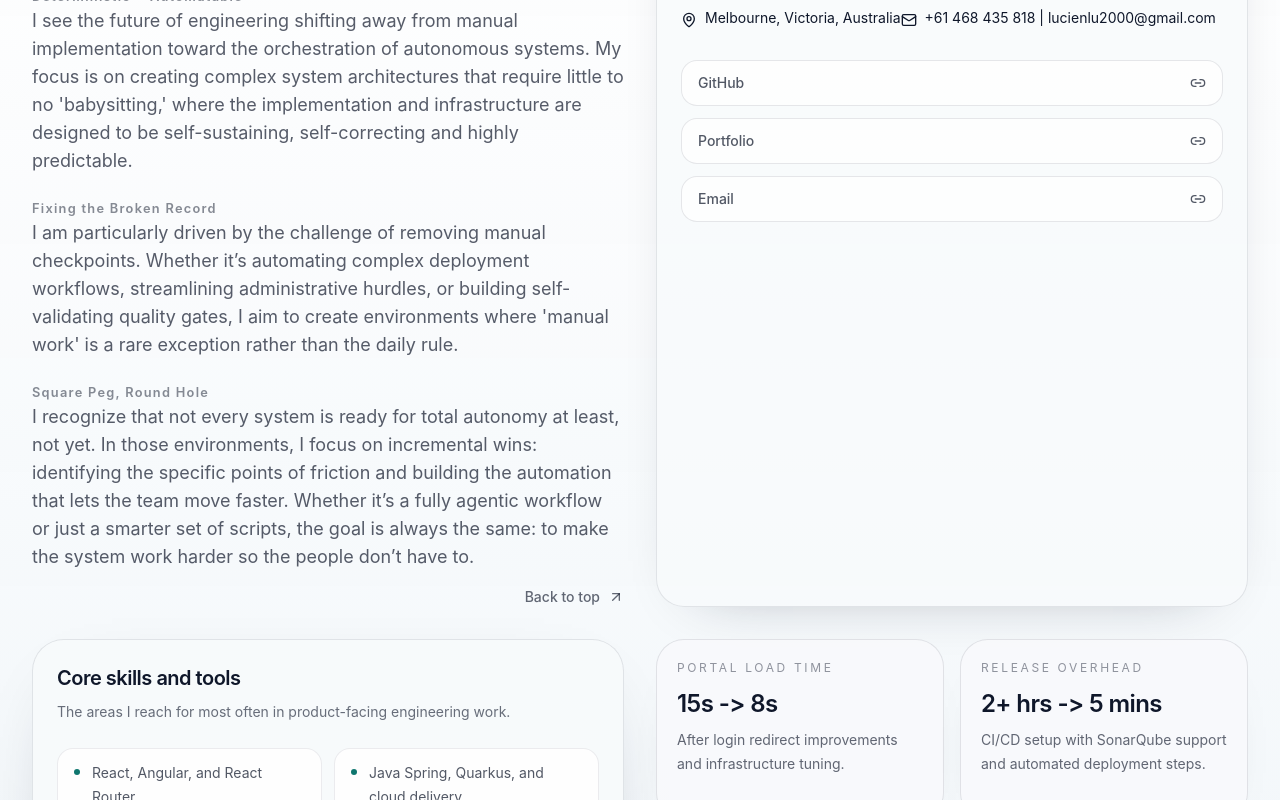
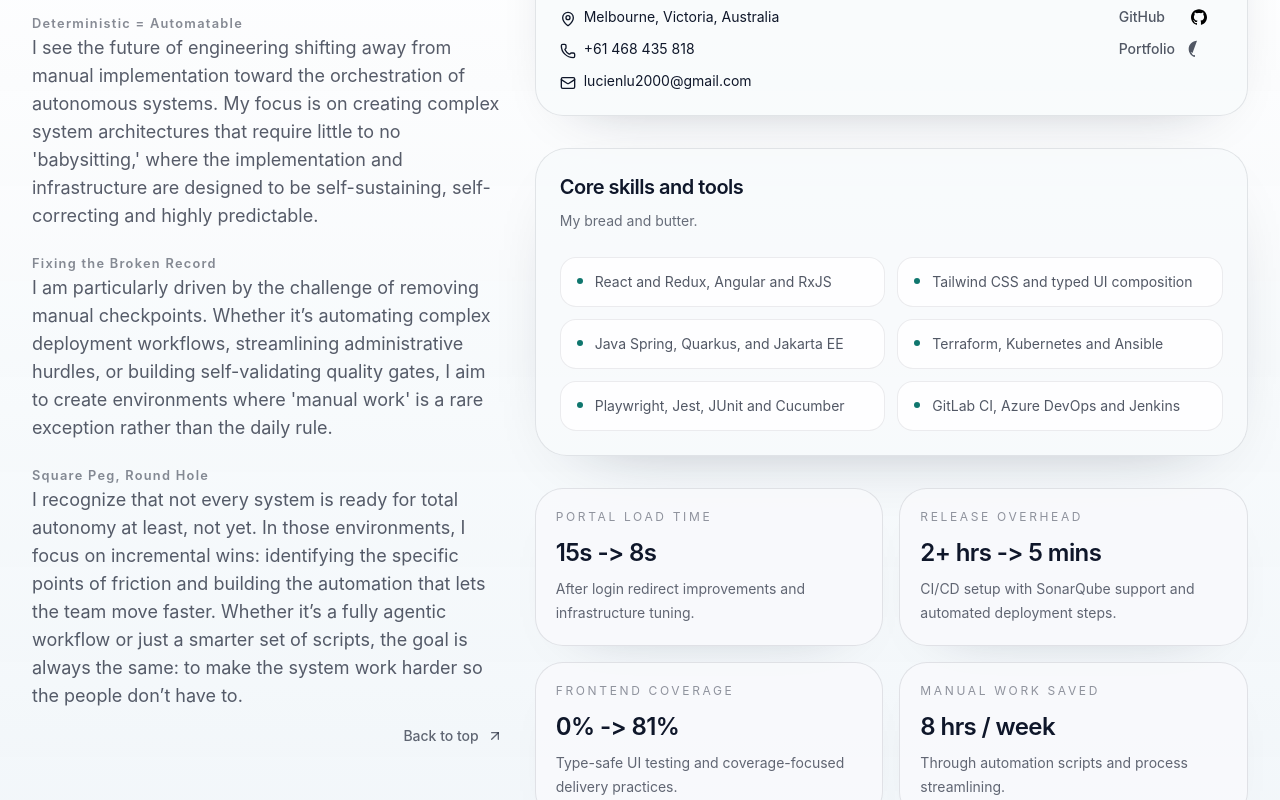
Before and after one commit to marutsuki/lucienxlu, a React (Vite) app: page / in a window 1280 px wide. Shown: the part 1280-2080 px from the top of the page. Built offline with nearby package versions, Linux system fonts and the light colour scheme.

Commit message:
feat(about): some refactoring and redesign of the About Me page

```diff
--- a/src/components/ui/splash-layout.tsx
+++ b/src/components/ui/splash-layout.tsx
@@ -1,23 +1,23 @@
-import type { ReactNode } from 'react'
-import { ArrowDownRight, Sparkles } from 'lucide-react'
-import clsx from 'clsx'
+import type { ReactNode } from "react";
+import { ArrowDownRight, Sparkles } from "lucide-react";
+import clsx from "clsx";
 
 export type SplashAction = {
-  label: string
-  href: string
-  variant?: 'primary' | 'secondary'
-}
+  label: string;
+  href: string;
+  variant?: "primary" | "secondary";
+};
 
 export type SplashLayoutProps = {
-  eyebrow: string
-  title: ReactNode
-  summary: ReactNode
-  portraitSrc?: string
-  portraitAlt: string
-  actions?: SplashAction[]
-  scrollTargetId?: string
-  className?: string
-}
+  eyebrow: string;
+  title: ReactNode;
+  summary: ReactNode;
+  portraitSrc?: string;
+  portraitAlt: string;
+  actions?: SplashAction[];
+  scrollTargetId?: string;
+  className?: string;
+};
 
 export const SplashLayout = ({
   eyebrow,
@@ -26,14 +26,14 @@ export const SplashLayout = ({
   portraitSrc,
   portraitAlt,
   actions = [],
-  scrollTargetId = 'about-me',
+  scrollTargetId = "about-me",
   className,
 }: SplashLayoutProps) => {
   return (
     <section
       aria-labelledby="splash-title"
       className={clsx(
-        'relative isolate overflow-hidden border-b border-foreground/10 bg-[radial-gradient(circle_at_top_left,rgba(15,118,110,0.16),transparent_42%),linear-gradient(180deg,rgba(255,255,255,0.92),rgba(248,250,252,1))] px-4 py-8 sm:px-6 lg:min-h-[100svh] lg:px-10',
+        "relative isolate overflow-hidden border-b border-foreground/10 bg-[radial-gradient(circle_at_top_left,rgba(15,118,110,0.16),transparent_42%),linear-gradient(180deg,rgba(255,255,255,0.92),rgba(248,250,252,1))] px-4 py-8 sm:px-6 lg:min-h-[100svh] lg:px-10",
         className,
       )}
     >
@@ -57,10 +57,10 @@ export const SplashLayout = ({
             {actions.map((action) => (
               <a
                 className={clsx(
-                  'inline-flex items-center justify-center rounded-full px-5 py-3 text-sm font-medium transition-colors focus-visible:outline-none focus-visible:ring-2 focus-visible:ring-offset-2',
-                  action.variant === 'secondary'
-                    ? 'border border-foreground/15 bg-background/75 text-foreground hover:bg-background focus-visible:ring-foreground'
-                    : 'bg-foreground text-background hover:bg-foreground/90 focus-visible:ring-foreground/60',
+                  "inline-flex items-center justify-center rounded-full px-5 py-3 text-sm font-medium transition-colors focus-visible:outline-none focus-visible:ring-2 focus-visible:ring-offset-2",
+                  action.variant === "secondary"
+                    ? "border border-foreground/15 bg-background/75 text-foreground hover:bg-background focus-visible:ring-foreground"
+                    : "bg-foreground text-background hover:bg-foreground/90 focus-visible:ring-foreground/60",
                 )}
                 href={action.href}
                 key={action.href}
@@ -81,18 +81,18 @@ export const SplashLayout = ({
 
         <div className="flex flex-1 justify-center lg:justify-end">
           <figure className="relative w-full max-w-xl">
-            <div className="absolute inset-0 -z-10 rounded-[2rem] bg-[linear-gradient(135deg,rgba(15,23,42,0.12),rgba(15,118,110,0.2))] blur-3xl" />
-            <div className="overflow-hidden rounded-[2rem] border border-foreground/10 bg-background/80 shadow-[0_30px_90px_-45px_rgba(15,23,42,0.45)] backdrop-blur">
+            <div className="absolute inset-0 -z-10 rounded-4xl bg-[linear-gradient(135deg,rgba(15,23,42,0.12),rgba(15,118,110,0.2))] blur-3xl" />
+            <div className="overflow-hidden rounded-4xl border border-foreground/10 bg-background/80 shadow-[0_30px_90px_-45px_rgba(15,23,42,0.45)] backdrop-blur">
               {portraitSrc ? (
                 <img
                   alt={portraitAlt}
-                  className="aspect-[4/5] w-full object-cover"
+                  className="aspect-4/5 w-full object-cover"
                   src={portraitSrc}
                 />
               ) : (
                 <div
                   aria-label={portraitAlt}
-                  className="grid aspect-[4/5] w-full place-items-center bg-[radial-gradient(circle_at_top,rgba(15,118,110,0.2),transparent_40%),linear-gradient(160deg,rgba(15,23,42,0.95),rgba(30,41,59,0.92))] p-8 text-center text-background"
+                  className="grid aspect-4/5 w-full place-items-center bg-[radial-gradient(circle_at_top,rgba(15,118,110,0.2),transparent_40%),linear-gradient(160deg,rgba(15,23,42,0.95),rgba(30,41,59,0.92))] p-8 text-center text-background"
                   role="img"
                 >
                   <div>
@@ -101,7 +101,8 @@ export const SplashLayout = ({
                     </p>
                     <p className="mt-3 text-2xl font-semibold">{portraitAlt}</p>
                     <p className="mt-2 text-sm leading-6 text-background/72">
-                      Replace this block with the final image asset when it becomes available.
+                      Replace this block with the final image asset when it
+                      becomes available.
                     </p>
                   </div>
                 </div>
@@ -111,5 +112,5 @@ export const SplashLayout = ({
         </div>
       </div>
     </section>
-  )
-}
+  );
+};
--- a/src/data/content.ts
+++ b/src/data/content.tsx
@@ -7,15 +7,44 @@ export const resumeContent: ResumeContent = {
     summary:
       "Software engineer focused on frontend-heavy full-stack systems, developer experience, and production reliability across React, Java, and cloud platforms.",
     location: "Melbourne, Victoria, Australia",
-    contact: "+61 468 435 818 | lucienlu2000@gmail.com",
+    contact: {
+      email: "lucienlu2000@gmail.com",
+      phone: "+61 468 435 818",
+    },
     links: [
       {
         label: "GitHub",
         href: "https://github.com/marutsuki/",
+        icon: (
+          <svg
+            xmlns="http://www.w3.org/2000/svg"
+            viewBox="0 0 24 24"
+            fill="currentColor"
+            className="size-5"
+          >
+            <path
+              fillRule="evenodd"
+              d="M12 2C6.477 2 2 6.484 2 12.017c0 4.42 2.865 8.166 6.839 9.489.5.092.682-.217.682-.483 0-.237-.009-.868-.013-1.703-2.787.605-3.375-1.343-3.375-1.343-.455-1.156-1.11-1.464-1.11-1.464-.908-.62.069-.608.069-.608 1.004.07 1.532 1.032 1.532 1.032.892 1.528 2.341"
+            />
+          </svg>
+        ),
       },
       {
         label: "Portfolio",
         href: "https://marutsuki.com/",
+        icon: (
+          <svg
+            xmlns="http://www.w3.org/2000/svg"
+            viewBox="0 0 24 24"
+            fill="currentColor"
+            className="size-5"
+          >
+            <path
+              fillRule="evenodd"
+              d="M12 2C6.477 2 2 6.484 2 12.017c0 4.42 2.865 8.166 6.839 9.489.5.092.682-.217.682-.483 0-.237-.009-.868-.013-1.703-2.787.605-3.375-1.343-3.375-1.343-.455-1.156-1.11-1.464-1.11-1.464-.908-.62.069-.608.069-.608 1.004.07 1.532 1.032 1.532 1.032.892 1.528 2.341"
+            />
+          </svg>
+        ),
       },
     ],
   },
@@ -327,25 +356,49 @@ export const landingContent: LandingPageContent = {
       },
     ],
     skills: [
-      "React, Angular, and React Router",
-      "Java Spring, Quarkus, and cloud delivery",
-      "Performance tuning and observability",
-      "Playwright, Jest, JUnit, and test automation",
+      "React and Redux, Angular and RxJS",
       "Tailwind CSS and typed UI composition",
-      "Developer experience, CI/CD, and release tooling",
+      "Java Spring, Quarkus, and Jakarta EE",
+      "Terraform, Kubernetes and Ansible",
+      "Playwright, Jest, JUnit and Cucumber",
+      "GitLab CI, Azure DevOps and Jenkins",
     ],
     quickLinks: [
       {
         label: "GitHub",
         href: "https://github.com/marutsuki/",
+        icon: (
+          <svg
+            fill="#000000"
+            width={16}
+            height={16}
+            viewBox="0 0 24 24"
+            role="img"
+            xmlns="http://www.w3.org/2000/svg"
+          >
+            <title>GitHub icon</title>
+            <path d="M12 .297c-6.63 0-12 5.373-12 12 0 5.303 3.438 9.8 8.205 11.385.6.113.82-.258.82-.577 0-.285-.01-1.04-.015-2.04-3.338.724-4.042-1.61-4.042-1.61C4.422 18.07 3.633 17.7 3.633 17.7c-1.087-.744.084-.729.084-.729 1.205.084 1.838 1.236 1.838 1.236 1.07 1.835 2.809 1.305 3.495.998.108-.776.417-1.305.76-1.605-2.665-.3-5.466-1.332-5.466-5.93 0-1.31.465-2.38 1.235-3.22-.135-.303-.54-1.523.105-3.176 0 0 1.005-.322 3.3 1.23.96-.267 1.98-.399 3-.405 1.02.006 2.04.138 3 .405 2.28-1.552 3.285-1.23 3.285-1.23.645 1.653.24 2.873.12 3.176.765.84 1.23 1.91 1.23 3.22 0 4.61-2.805 5.625-5.475 5.92.42.36.81 1.096.81 2.22 0 1.606-.015 2.896-.015 3.286 0 .315.21.69.825.57C20.565 22.092 24 17.592 24 12.297c0-6.627-5.373-12-12-12" />
+          </svg>
+        ),
       },
       {
         label: "Portfolio",
         href: "https://marutsuki.com/",
-      },
-      {
-        label: "Email",
-        href: "mailto:lucienlu2000@gmail.com",
+        icon: (
+          <svg
+            xmlns="http://www.w3.org/2000/svg"
+            width={16}
+            height={16}
+            viewBox="0 0 24 24"
+            fill="currentColor"
+            className="size-5"
+          >
+            <path
+              fillRule="evenodd"
+              d="M12 2C6.477 2 2 6.484 2 12.017c0 4.42 2.865 8.166 6.839 9.489.5.092.682-.217.682-.483 0-.237-.009-.868-.013-1.703-2.787.605-3.375-1.343-3.375-1.343-.455-1.156-1.11-1.464-1.11-1.464-.908-.62.069-.608.069-.608 1.004.07 1.532 1.032 1.532 1.032.892 1.528 2.341"
+            />
+          </svg>
+        ),
       },
     ],
     metrics: [
--- a/src/pages/HomePage.tsx
+++ b/src/pages/HomePage.tsx
@@ -1,6 +1,6 @@
 import { useEffect, useState } from "react";
 import clsx from "clsx";
-import { ArrowUpRight, Link2, Mail, MapPin } from "lucide-react";
+import { ArrowUpRight, Mail, MapPin, Phone } from "lucide-react";
 import { AboutCard } from "../components/ui/about-card";
 import { MetadataLine } from "../components/ui/metadata-line";
 import { SplashLayout } from "../components/ui/splash-layout";
@@ -70,7 +70,14 @@ const SplashSection = () => {
                   <MapPin aria-hidden="true" className="size-4" />
                   {profile.location}
                 </span>,
-                profile.contact,
+                <span className="inline-flex items-center gap-2" key="email">
+                  <Mail aria-hidden="true" className="size-4" />
+                  {profile.contact.email}
+                </span>,
+                <span className="inline-flex items-center gap-2" key="phone">
+                  <Phone aria-hidden="true" className="size-4" />
+                  {profile.contact.phone}
+                </span>,
               ]}
             />
           </div>
@@ -82,7 +89,7 @@ const SplashSection = () => {
 };
 
 const AboutSection = () => {
-  const { hero, about } = landingContent;
+  const { about } = landingContent;
   const { profile } = resumeContent;
   const [isAboutVisible, setIsAboutVisible] = useState(() => {
     if (typeof window === "undefined") {
@@ -128,12 +135,13 @@ const AboutSection = () => {
     >
       <div
         className={clsx(
-          "grid grid-cols-2 gap-8 mx-auto max-w-7xl px-4 py-16 transition-all duration-700 ease-out sm:px-6 lg:px-8 lg:py-20",
+          "flex flex-row gap-8 mx-auto max-w-7xl px-4 py-16 transition-all duration-700 ease-out sm:px-6 lg:px-8 lg:py-20",
           isAboutVisible
             ? "translate-y-0 opacity-100"
             : "translate-y-8 opacity-0",
         )}
       >
+        <div className="flex flex-col gap-8">
           <div className="flex lg:flex-col gap-4 sm:flex-row sm:items-end sm:justify-between">
             <div className="max-w-3xl">
               <p className="text-sm uppercase tracking-[0.28em] text-foreground/50">
@@ -171,27 +179,46 @@ const AboutSection = () => {
               <ArrowUpRight aria-hidden="true" className="size-4" />
             </a>
           </div>
-
+        </div>
+        <div className="flex flex-col gap-8">
           <AboutCard
             badge={profile.headline}
             description={
               <div className="space-y-5">
                 <p>{profile.summary}</p>
-              <div className="space-y-3 text-sm text-foreground/68">
+                <div className="flex flex-row justify-between gap-6">
+                  <div className="flex flex-col space-y-3 text-sm text-foreground/68">
                     <p className="inline-flex items-start gap-2">
-                  <MapPin aria-hidden="true" className="mt-1 size-4 shrink-0" />
+                      <MapPin
+                        aria-hidden="true"
+                        className="mt-1 size-4 shrink-0"
+                      />
                       <span>{profile.location}</span>
                     </p>
                     <p className="inline-flex items-start gap-2">
-                  <Mail aria-hidden="true" className="mt-1 size-4 shrink-0" />
-                  <span>{profile.contact}</span>
+                      <Phone
+                        aria-hidden="true"
+                        className="mt-1 size-4 shrink-0"
+                      />
+                      <span>{profile.contact.phone}</span>
+                    </p>
+                    <p className="inline-flex items-start gap-2">
+                      <Mail
+                        aria-hidden="true"
+                        className="mt-1 size-4 shrink-0"
+                      />
+                      <span>{profile.contact.email}</span>
                     </p>
                   </div>
-              <ul className="grid gap-3 sm:grid-cols-3 lg:grid-cols-1">
+                  <div className="flex flex-col space-y-3 text-sm text-foreground/68">
+                    <ul className="flex flex-col space-y-3">
                       {about.quickLinks.map((link) => (
-                  <li key={link.href}>
+                        <li
+                          className="inline-flex items-start gap-2"
+                          key={link.href}
+                        >
                           <a
-                      className="inline-flex w-full items-center justify-between gap-3 rounded-2xl border border-foreground/10 bg-surface/75 px-4 py-3 text-sm font-medium text-foreground/72 transition-colors hover:border-foreground/20 hover:text-foreground focus-visible:outline-none focus-visible:ring-2 focus-visible:ring-foreground/30 focus-visible:ring-offset-2"
+                            className="inline-flex w-full items-center justify-between gap-3 px-4 text-sm font-medium text-foreground/72 transition-colors hover:border-foreground/20 hover:text-foreground focus-visible:outline-none focus-visible:ring-2 focus-visible:ring-foreground/30 focus-visible:ring-offset-2"
                             href={link.href}
                             rel={
                               link.href.startsWith("http")
@@ -199,20 +226,23 @@ const AboutSection = () => {
                                 : undefined
                             }
                             target={
-                        link.href.startsWith("http") ? "_blank" : undefined
+                              link.href.startsWith("http")
+                                ? "_blank"
+                                : undefined
                             }
                           >
                             <span>{link.label}</span>
-                      <Link2 aria-hidden="true" className="size-4 shrink-0" />
+                            {link.icon}
                           </a>
                         </li>
                       ))}
                     </ul>
                   </div>
+                </div>
+              </div>
             }
             title="Profile details"
           />
-
           <div className="space-y-8">
             <div className="rounded-4xl border border-foreground/10 bg-background/80 p-6 shadow-[0_24px_80px_-52px_rgba(15,23,42,0.45)]">
               <div className="flex gap-4 sm:flex-row sm:items-end sm:justify-between">
@@ -221,8 +251,7 @@ const AboutSection = () => {
                     Core skills and tools
                   </h3>
                   <p className="mt-2 text-sm leading-6 text-foreground/62">
-                  The areas I reach for most often in product-facing engineering
-                  work.
+                    My bread and butter.
                   </p>
                 </div>
               </div>
@@ -242,7 +271,6 @@ const AboutSection = () => {
               </ul>
             </div>
           </div>
-
           <div className="grid gap-4 sm:grid-cols-2">
             {about.metrics.map((metric) => (
               <article
@@ -264,6 +292,7 @@ const AboutSection = () => {
             ))}
           </div>
         </div>
+      </div>
     </section>
   );
 };
```
Also changed, not shown: src/types/schema.ts (+8 -5 lines). Lines whose indentation alone changed are shown as unchanged.
